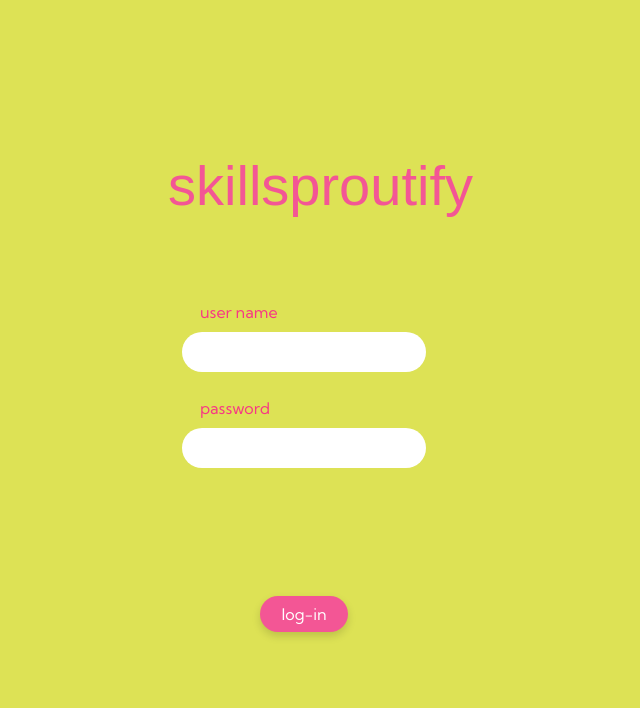
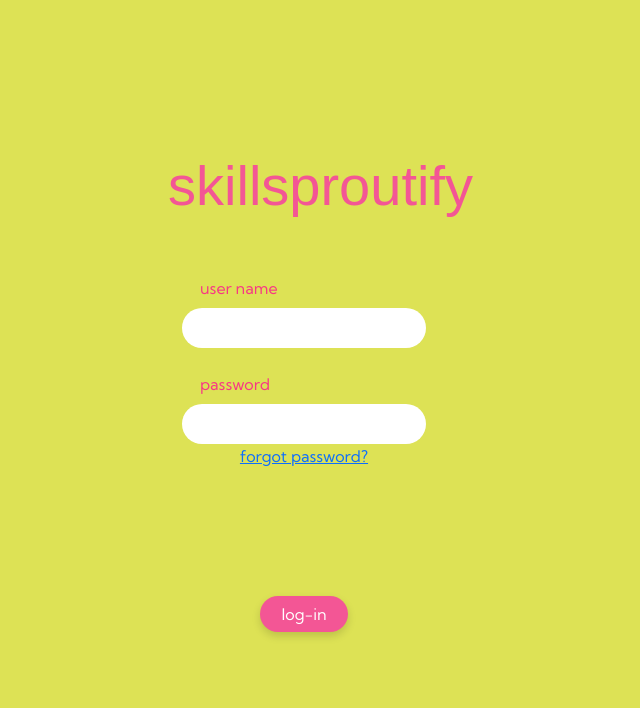
Before and after one commit to Berilkdd/skillsproutify, a Django app: page /accounts/login/ in a window 1280 px wide. Shown: the top 708 px of the page, without its empty margins (336-976 px from the left). Run offline with Django 4.2, Linux system fonts and the light colour scheme; some libraries are stand-ins or nearby versions; some web fonts are replaced.

Commit message:
Add forgot password link to login page with styling

```diff
--- a/accounts/templates/account/login.html
+++ b/accounts/templates/account/login.html
@@ -39,6 +39,13 @@
                 </label>
 
                 {{ form.password|add_class:"primary-input"|attr:"placeholder:" }}
+
+                <div class="forgot-password-container">
+                    <a href="{% url 'account_reset_password' %}" class="forgot-password">
+                        forgot password?
+                    </a>
+                </div>
+
                 {% for error in form.password.errors %}
                     <p class="form-error">{{ error }}</p>
                 {% endfor %}
```
Also changed, not shown: db.sqlite3, 1 other file.
